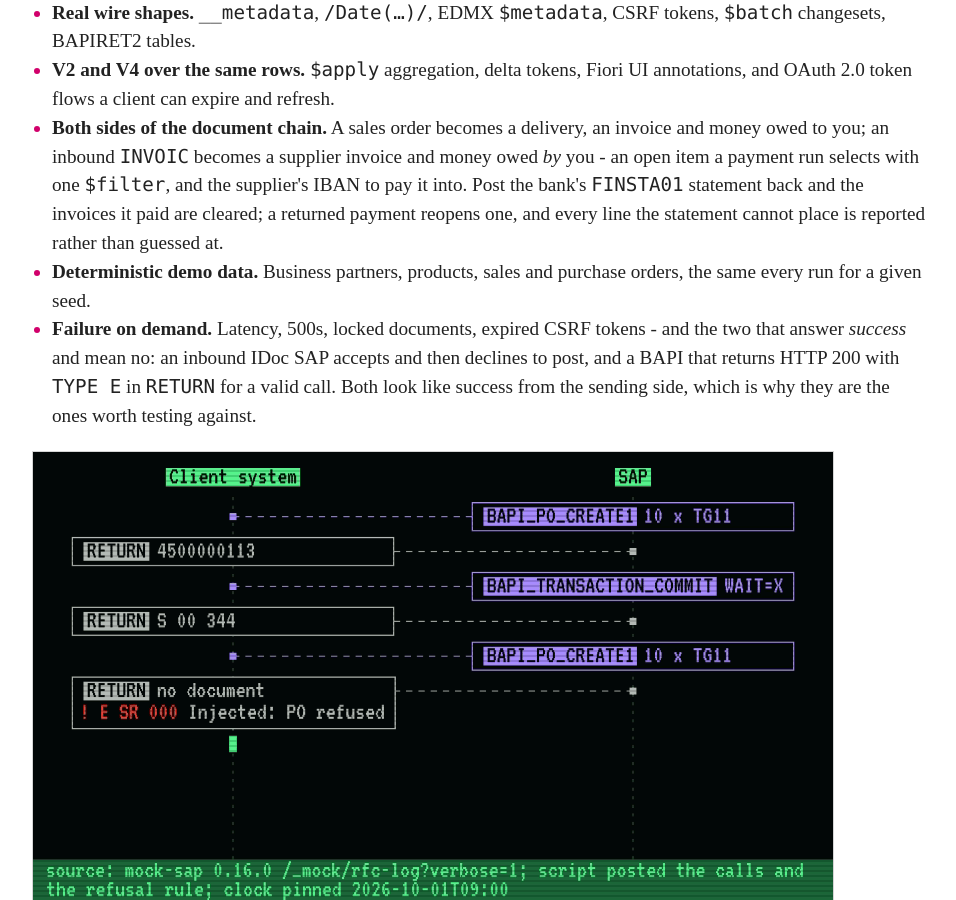
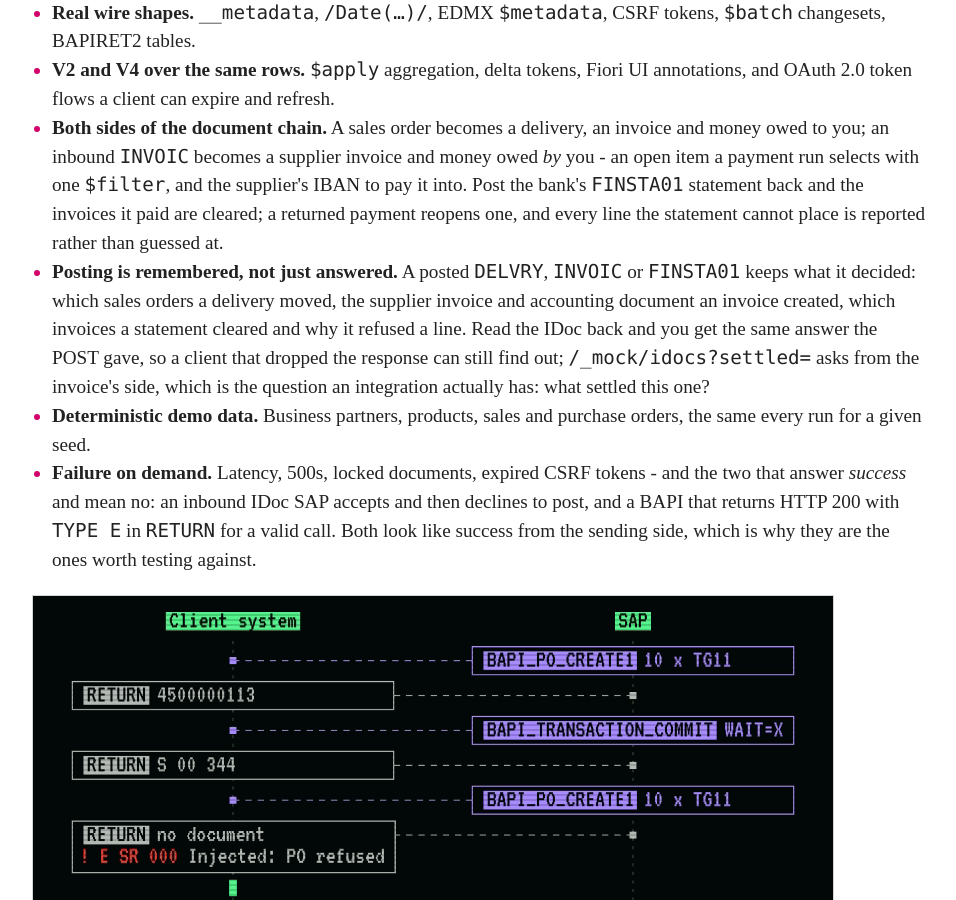
Before and after one commit to rseufert/rseufert.github.io, a Jekyll site: the page built from mock-sap/index.html, in a window 1280 px wide and 900 px high, scrolled down 904 px. Shown: the whole window, without its empty margins (160-1116 px from the left). Built offline with Jekyll 4.4.1, drawn with Linux system fonts in a browser that asks for light colours.

Commit message:
mock-sap page: posting is remembered, not just answered
mock-sap 0.15.0 and 0.16.0 keep what posting a FINSTA01, INVOIC or
DELVRY decided, readable from the IDoc and, for a statement, from the
invoice's side with /_mock/idocs?settled=. One new feature bullet.

Co-Authored-By: Claude Opus 5.5 <noreply@anthropic.com>
Claude-Session: https://claude.ai/code/session_015RDTBgG3oYVSZTAaz1gNwq

```diff
--- a/mock-sap/index.html
+++ b/mock-sap/index.html
@@ -19,6 +19,7 @@ image: /blog/sap_invoices.png
 			<li><strong>Real wire shapes.</strong> <code>__metadata</code>, <code>/Date(…)/</code>, EDMX <code>$metadata</code>, CSRF tokens, <code>$batch</code> changesets, BAPIRET2 tables.</li>
 			<li><strong>V2 and V4 over the same rows.</strong> <code>$apply</code> aggregation, delta tokens, Fiori UI annotations, and OAuth 2.0 token flows a client can expire and refresh.</li>
 			<li><strong>Both sides of the document chain.</strong> A sales order becomes a delivery, an invoice and money owed to you; an inbound <code>INVOIC</code> becomes a supplier invoice and money owed <em>by</em> you - an open item a payment run selects with one <code>$filter</code>, and the supplier's IBAN to pay it into. Post the bank's <code>FINSTA01</code> statement back and the invoices it paid are cleared; a returned payment reopens one, and every line the statement cannot place is reported rather than guessed at.</li>
+			<li><strong>Posting is remembered, not just answered.</strong> A posted <code>DELVRY</code>, <code>INVOIC</code> or <code>FINSTA01</code> keeps what it decided: which sales orders a delivery moved, the supplier invoice and accounting document an invoice created, which invoices a statement cleared and why it refused a line. Read the IDoc back and you get the same answer the POST gave, so a client that dropped the response can still find out; <code>/_mock/idocs?settled=</code> asks from the invoice's side, which is the question an integration actually has: what settled this one?</li>
 			<li><strong>Deterministic demo data.</strong> Business partners, products, sales and purchase orders, the same every run for a given seed.</li>
 			<li><strong>Failure on demand.</strong> Latency, 500s, locked documents, expired CSRF tokens - and the two that answer <em>success</em> and mean no: an inbound IDoc SAP accepts and then declines to post, and a BAPI that returns HTTP 200 with <code>TYPE E</code> in <code>RETURN</code> for a valid call. Both look like success from the sending side, which is why they are the ones worth testing against.</li>
 		</ul>
```
